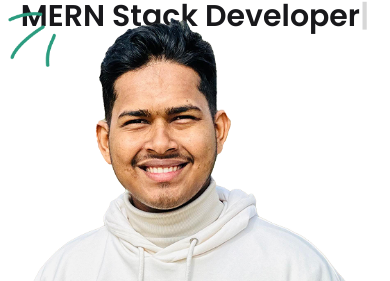
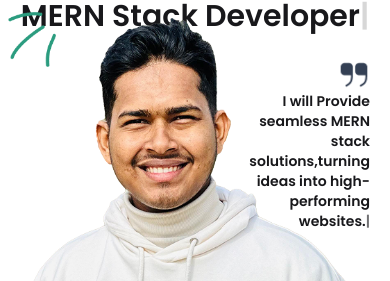
Before and after one commit to Newajdev/MyPortFolio, a React (Vite) app: page / in a window 390 px wide. Shown: the part 141-422 px from the top of the page. Built offline with nearby package versions, Linux system fonts and the light colour scheme; a web font is replaced by a local one.

Commit message:
responsiveness added

```diff
--- a/src/components/header/Header.jsx
+++ b/src/components/header/Header.jsx
@@ -18,10 +18,10 @@ const Header = () => {
                 <div className='relative'>
                     <img className='absolute -top-4 lg:-top-16 right-2/4 translate-x-2/4' src={Profile} alt="" />
                 </div>
-                <div className='relative hidden lg:block'>
-                    <div className='absolute top-32'>
-                        <img src={qoute} alt="" />
-                        <p className='w-[500px] text-xl font-semibold'>
+                <div className='relative'>
+                    <div className='absolute top-6 lg:top-32 lg:left-0 right-5 lg:block flex flex-col items-end'>
+                        <img className='rotate-180 lg:rotate-0 flex w-8' src={qoute} alt="" />
+                        <p className='w-[150px] lg:w-[500px] text-sm text-right lg:text-left lg:text-xl font-semibold'>
                             <ReactTyped strings={['I will Provide seamless MERN stack solutions,turning ideas into high-performing websites.']} typeSpeed={10} />
                             </p>
                     </div>
```
